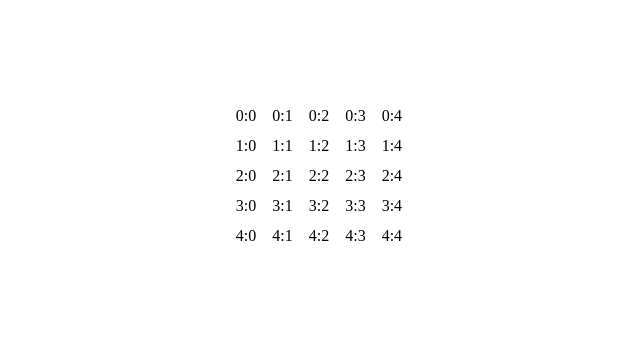
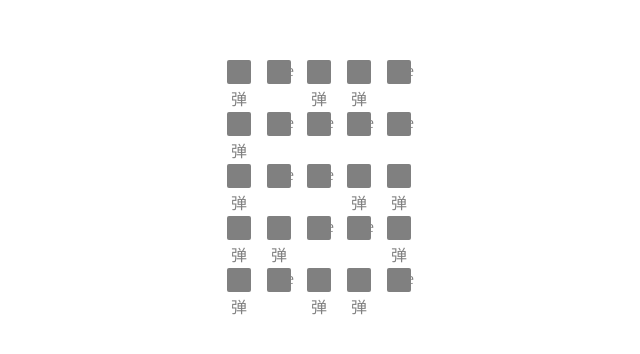
Before and after one commit to waltiu/vue-minesweeper, a Vue app: page / in a window 1280 px wide. Shown: the part 224-578 px from the top of the page, without its empty margins (321-961 px from the left). Built offline with nearby package versions, Linux system fonts and the light colour scheme.

Commit message:
add: 样式优化

```diff
--- a/src/App.vue
+++ b/src/App.vue
@@ -1,40 +1,109 @@
-<script setup >
-import { watchEffect, reactive } from "vue";
-import { xLength, yLength } from "./components/constant";
-let blocks=[]
+<script setup>
+import { watchEffect, ref,isRef,reactive  } from "vue";
+import {
+  X_Length,
+  Y_Length,
+  MINE_RATE,
+  getSiblingBlock,
+} from "./components/constant";
+let blocks = ref([]);
+console.log(blocks,'block')
 const initBlocks = () => {
-   blocks = Array.from({ length: xLength }, (_,x) =>
-    Array.from({ length: yLength },(_,y)=>({
+  blocks.value = Array.from({ length: X_Length }, (_, x) =>
+    Array.from({ length: Y_Length }, (_, y) => ({
       y,
       x,
-      value:0
+      value: 0,
+      isBomb: false,
+      isCovered:true
     }))
   );
-  console.log(blocks,'blocks');
+  console.log(blocks, "blocks");
 };
 
+const generateMines = () => {
+  blocks.value  = blocks.value .map((raw) => {
+    return raw.map((block) => {
+      return {
+        ...block,
+        isBomb: Math.random() < MINE_RATE,
+      };
+    });
+  });
+};
+
+const generateNumber = () => {
+  blocks.value  = blocks.value .map((raw) => {
+    return raw.map((block) => {
+      let value = 0;
+      if (!block.isBomb) {
+        getSiblingBlock(blocks.value, block).forEach((item) => {
+          if (item.isBomb) {
+            value = value  + 1;
+          }
+        });
+      }
+      return {
+        ...block,
+        value,
+      };
+    });
+  });
+};
+
+const getBlockStyles = (block) => {
+  if(!block.isCovered){
+    return {
+          backgroundColor: "gray",
+    }
+  }
+  return {
+    backgroundColor: "gray",
+    color:"gray"
+  };
+};
+
+ const clickBlock =(block)=>{
+  if(block.isBomb){
+    alert('you has been die ! ')
+  }
+  blocks.value [block.x][block.y].isCovered=false
+}
+
+console.log(isRef(blocks))
 initBlocks();
-console.log(blocks,'blocks')
+generateMines();
+generateNumber();
+console.log(blocks, "blocks");
 </script>
 
 <template>
   <div class="mines-sweeper">
-    <div v-for="raw of blocks " class="raw">
-        <span v-for="block of raw" class="block">
-        {{block.x}}:{{block.y}}
-        </span>
+    <div v-for="raw of blocks" class="raw">
+      <div v-for="block of raw" class="block" :style="getBlockStyles(block)" @click="clickBlock(block)">
+        <div v-if="block.isBomb">炸弹</div>
+        <div v-else>{{ block.isCovered }}</div>
+      </div>
     </div>
   </div>
 </template>
 
 <style lang="scss">
 .mines-sweeper {
-  .raw{
+  .raw {
     margin: 12px;
+    display: flex;
+    align-items: center;
   }
-  .block{
+  .block {
+    cursor: pointer;
     margin: 8px;
+    padding: 2px;
+    border-radius: 2px;
+    display: inline-block;
+    width: 20px;
+    height: 20px;
+    text-align: center;
   }
 }
-
 </style>
--- a/src/components/constant.js
+++ b/src/components/constant.js
@@ -1,3 +1,28 @@
 
-export const  xLength=5
-export const  yLength=5
+export const  X_Length=5
+export const  Y_Length=5
+
+export const  MINE_RATE=0.4  // 炸弹的概率
+
+export const SIBLING_POSITIONS=[
+    [1, 1],
+    [1, 0],
+    [1, -1],
+    [0, -1],
+    [-1, -1],
+    [-1, 0],
+    [-1, 1],
+    [0, 1],
+]
+
+const isCorrectPosition =(x,y)=>{
+    return x>=0&&x<X_Length&&y<Y_Length&&y>=0
+}
+
+export const getSiblingBlock =(blocks,block)=>{
+   return  SIBLING_POSITIONS.map(([x,y])=>{
+        const x1=block.x+x
+        const y1=block.y+y
+        return isCorrectPosition(x1,y1)? blocks[x1][y1]:null
+    }).filter(Boolean)
+}
```
